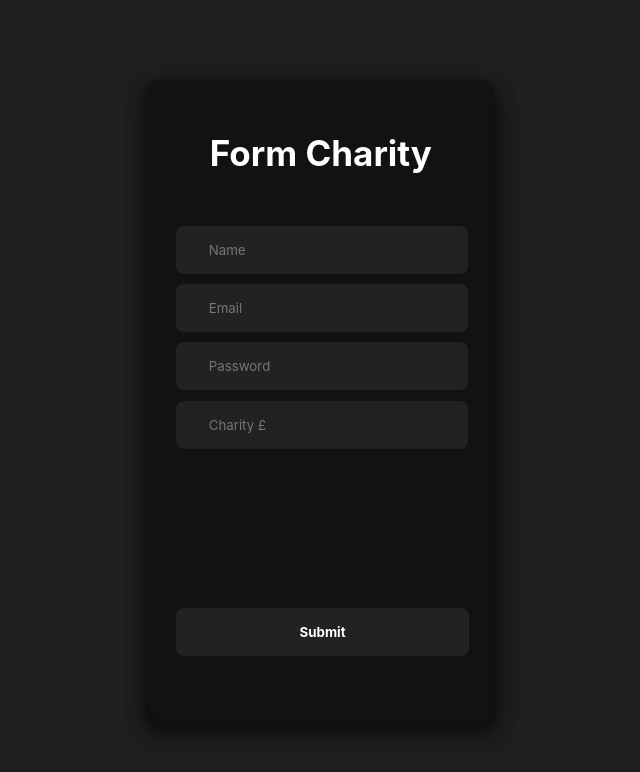
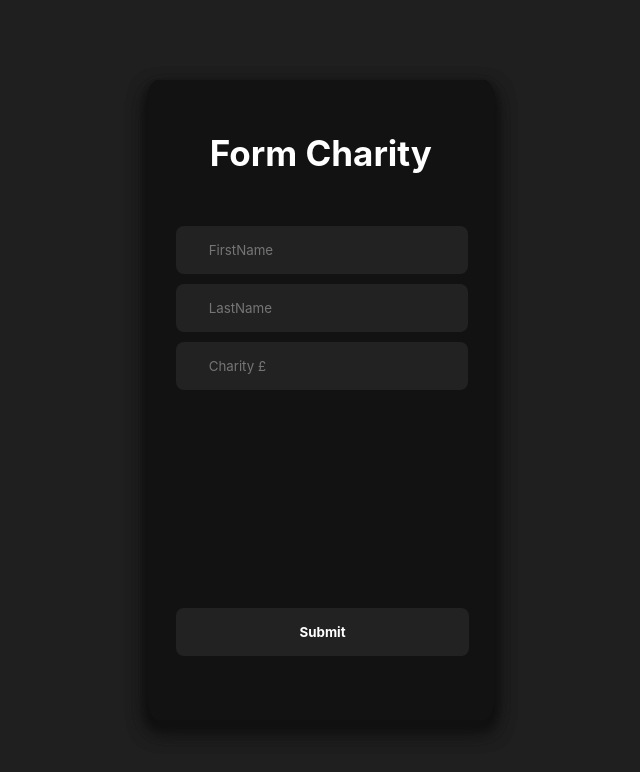
Before and after one commit to Abolfazl181920/Form-Validating, a React (Create React App) app: page /form in a window 1280 px wide. Shown: the top 772 px of the page, without its empty margins (300-940 px from the left). Built offline with nearby package versions, Linux system fonts and the light colour scheme.

Commit message:
add better code blocks

```diff
--- a/src/Components/Form.js
+++ b/src/Components/Form.js
@@ -1,64 +1,52 @@
 import React, { useState } from 'react';
-import { Link } from 'react-router-dom';
 
 const Form = () => {
 
-    const [ name, setName ] = useState("");
-    const [ email, setEmail ] = useState("");
-    const [ password, setPassword ] = useState("");
-    const [ error, setError ] = useState("FIELD IS EMPTY!!!");
-    const [ charity, setCharity ] = useState("");
+    const [ firstName, setFirstName ] = useState('');
+    const [ lastName, setLastName ] = useState('');
+    const [ charity, setCharity ] = useState('');
 
-    const handleNameValue = (event) => {
-        setName(event.target.value);
+    const handleFirstName = (event) => {
+        setFirstName(event.target.value);
     }
-
-    const handleEmailValue = (event) => {
-        setEmail(event.target.value);
+    const handleLastName = (event) => {
+        setLastName(event.target.value);
     }
-
-    const handlePasswordValue = (event) => {
-        setPassword(event.target.value);
-    }
-
-    const handleCharityValue = (event) => {
+    const handleCharity = (event) => {
         setCharity(event.target.value);
     }
 
-    const formValidating = (event) => {
+    const handleSubmit = (event) => {
         event.preventDefault();
-
-        // I MUST USE REACT-TOASTIFY INSTEAD OF ALERT
-        // USE OR OPERATOR INSTEAD OF 4 IF
-        if (name === "") {
-            alert(error);
-        }
-
-        if (email === "") {
-            alert(error);
-        }
-
-        if (password === "") {
-            alert(error);
-        }
-
-        if (charity === "") {
-            alert(error);
+        if (firstName !== "" && lastName !== "" && charity >= 1000) {
+            alert('ok');
         }
     }
 
     return (
-        <form onSubmit={formValidating} className="form">
+        <form onSubmit={handleSubmit} className="form">
             <h2>Form Charity</h2>
             <div>
-                <input onChange={handleNameValue} type="text" placeholder="Name" />
-                <input onChange={handleEmailValue} type="email" placeholder="Email" />
-                <input onChange={handlePasswordValue} type="text" placeholder="Password" />
-                <input onChange={handleCharityValue} type="number" placeholder="Charity £" />
+                <input
+                    onChange={handleFirstName}
+                    value={firstName}
+                    type="text"
+                    placeholder="FirstName"
+                />
+                <input
+                    onChange={handleLastName}
+                    value={lastName}
+                    type="text"
+                    placeholder="LastName"
+                />
+                <input
+                    onChange={handleCharity}
+                    value={charity}
+                    type="number"
+                    placeholder="Charity £"
+                />
             </div>
-            <Link to="/charitables">
-                <button>Submit</button>
-            </Link>
+            <button>Submit</button>
         </form>
     );
 }
```
